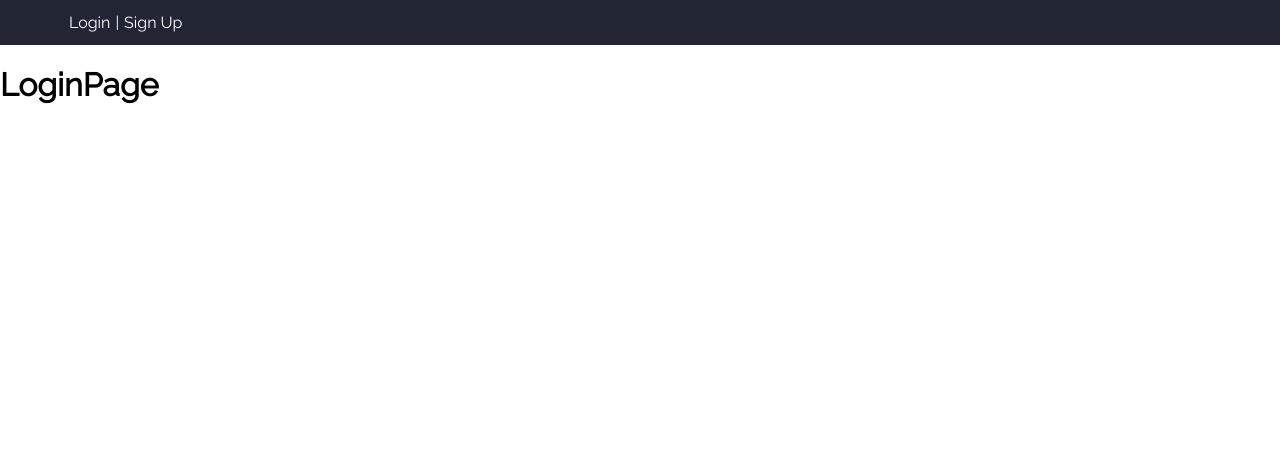
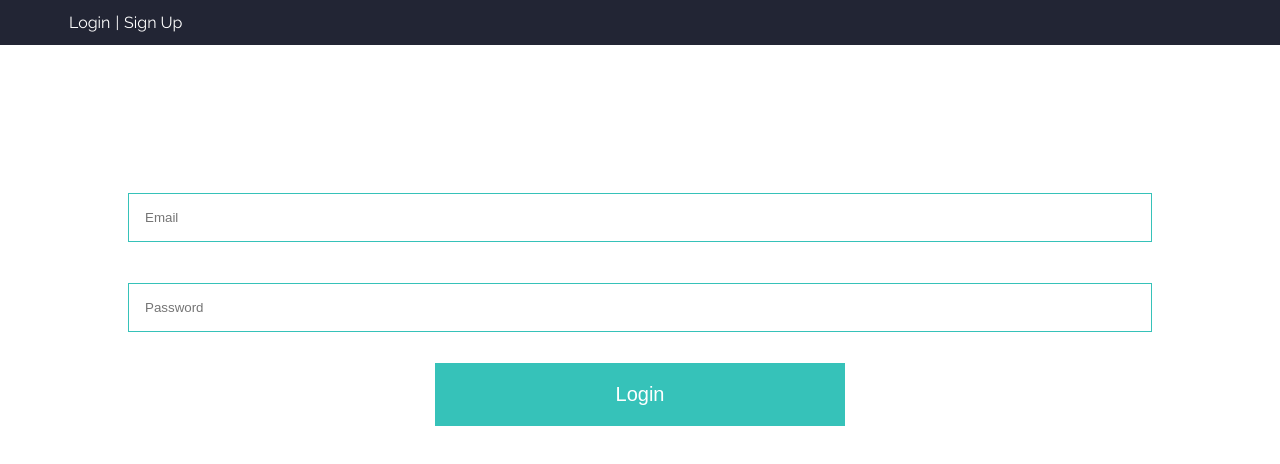
Before and after one commit to AlexTargonski/events-booking-frontend, a React (Create React App) app: page /login in a window 1280 px wide. Shown: the top 464 px of the page. Built offline with nearby package versions, Linux system fonts and the light colour scheme.

Commit message:
style: add styles to login form

```diff
--- a/src/modules/home/pages/HomePage.js
+++ b/src/modules/home/pages/HomePage.js
@@ -3,14 +3,12 @@ import styled               from 'styled-components';
 
 import bg                   from '../canvas.png';
 import About                from '../components/About';
-import Login                from '../../user/forms/Login';
 
 class HomePage extends Component {
   render() {
     return (
       <HomeWrapper>
         <About />
-        <Login />
       </HomeWrapper>
     )
   }
--- a/src/modules/user/forms/Login.js
+++ b/src/modules/user/forms/Login.js
@@ -7,9 +7,8 @@ class LoginPage extends Component {
       <FormWrapper>
         <FormInput placeholder='Email' />
         <FormInput placeholder='Password' />
-        <input type="text" />
         <FormButton>
-          Click Here
+          Login
         </FormButton>
       </FormWrapper>
     );
@@ -17,11 +16,15 @@ class LoginPage extends Component {
 }
 
 const FormWrapper = styled.form`
-  padding : 10%;
+  padding        : 10%;
+  display        : flex;
+  flex-direction : column;
 `;
 
 const FormInput = styled.input`
-  margin : 5% 0 !important;
+  margin  : 2% 0 !important;
+  border  : 1px solid #36c2b9;
+  padding : 16px;
 `;
 
 const FormButton = styled.button`
@@ -30,7 +33,10 @@ const FormButton = styled.button`
     color      : #ffff;
     border     : none;
     padding    : 10px;
-    margin-top : 10px;
+    padding    : 20px;
+    margin     : 1% 30%;
+    cursor     : pointer;
+    font-size  : 20px;
    }
 `;
 
--- a/src/modules/user/pages/LoginPage.js
+++ b/src/modules/user/pages/LoginPage.js
@@ -1,9 +1,21 @@
 import React, { Component } from 'react';
+import styled               from 'styled-components';
+
+import Login                from '../forms/Login';
 
 class LoginPage extends Component {
   render() {
-    return <h1>LoginPage</h1>;
+    return (
+      <PageWrapper>
+        <Login />
+      </PageWrapper>
+    )
   }
 }
 
+const PageWrapper = styled.div`
+  display        : flex;
+  flex-direction : column;
+`;
+
 export default LoginPage;
```
